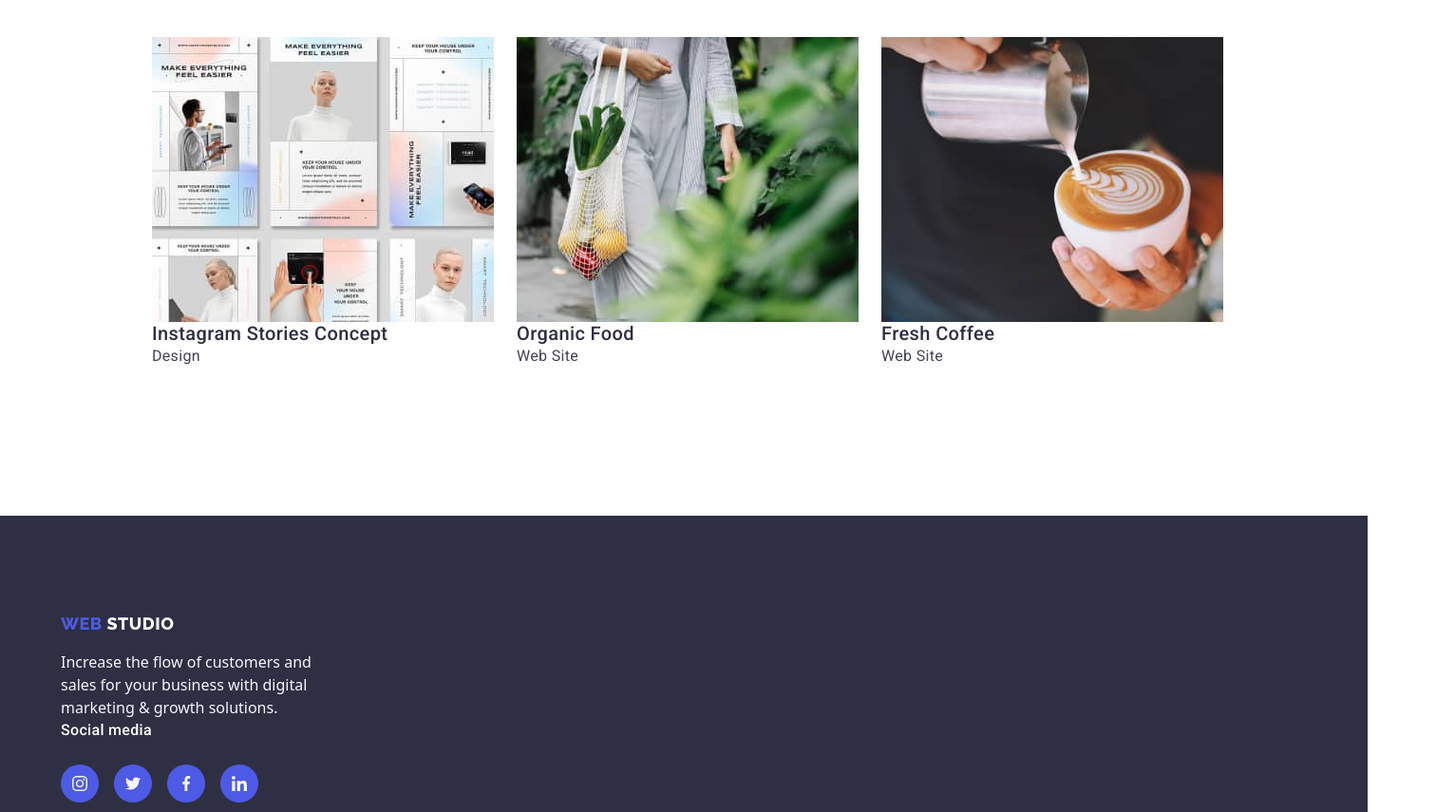
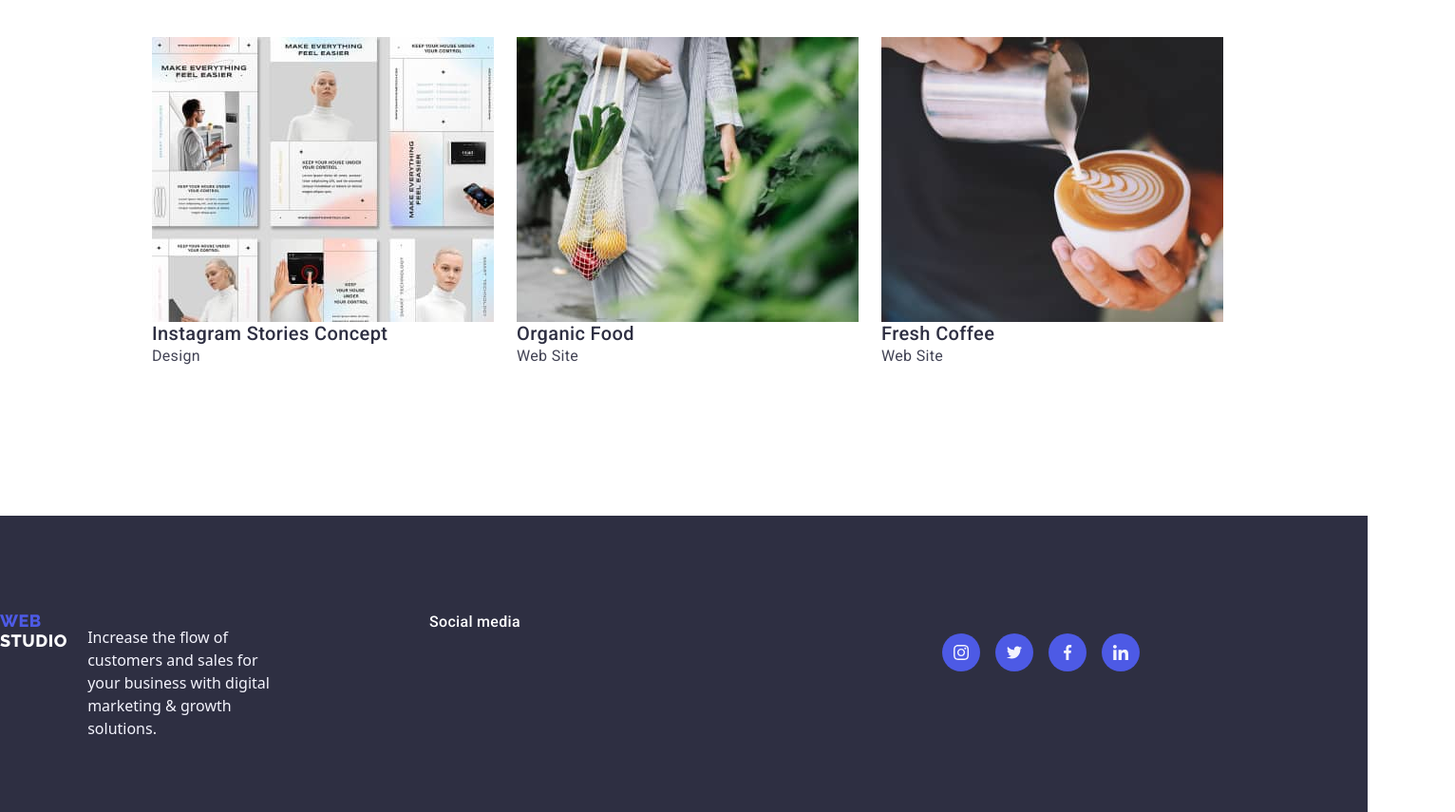
Before and after one commit to Iri20/goit-markup-hw-04, a plain HTML site: page portofolio.html in a window 1280 px wide. Shown: the part 1205-2060 px from the top of the page at 95% size, 1532 px wide, since content can reach past the window. Drawn offline with Linux system fonts and the light colour scheme.

Commit message:
change footer

```diff
--- a/css/style.css
+++ b/css/style.css
@@ -103,7 +103,7 @@ h3 {
   border-radius: 4px;
   margin-top: 48px;
 }
-.hero button-service {
+.hero .button-service {
   position: relative;
   z-index: 2;
   font-size: 16px;
@@ -336,17 +336,19 @@ h3 {
   height: 312px;
 }
 .footer-container {
-  padding-top: 102px;
-  padding-left: 156px;
-  padding-right: 1020px;
+  display: flex;
+  justify-content: flex-start;
+  padding-top: 100px;
+  width: 1200px;
+
 }
 .footer-paragraph {
   color: #f4f4fd;
-  padding-top: 16px;
   box-sizing: content-box;
   width: 264px;
   height: 72px;
-
+  margin-top: 16px;
+  margin-right: 156px;
 }
 .cards ul {
   display: flex;
@@ -492,6 +494,9 @@ ul {
   letter-spacing: 0.02em;
   color: #fff;
 }
+.social-media {
+
+}
 .social-icons .icon {
   width: 40px;
   height: 40px;
@@ -502,29 +507,26 @@ ul {
   align-items: center;
   color: #f4f4fd;
 }
-.footer-icons .icon svg{
+.icon svg{
   width: 16px;
   height: 16px;
-}
-.footer-social {
-  box-sizing: border-box;
-  display: flex;
-  justify-content: center;
 }
 .social-icons {
   box-sizing: border-box;
   width: 208px;
   height: 80;
   color: var(--accent-color-cloud);
-
+}
+.social-footer {
+  display: flex;
+  justify-content: space-between;
 }
 .social-icons {
 display: flex;
 justify-content: center;
 text-align: center;
 gap: 16px;
-margin-top: 24px;
-margin-right: 240px;
+margin-left: 540px;
 }
 .social-icons .icon:hover,
 .social-icons .icon:active {
```
Also changed, not shown: index.html (+3 -6 lines).
